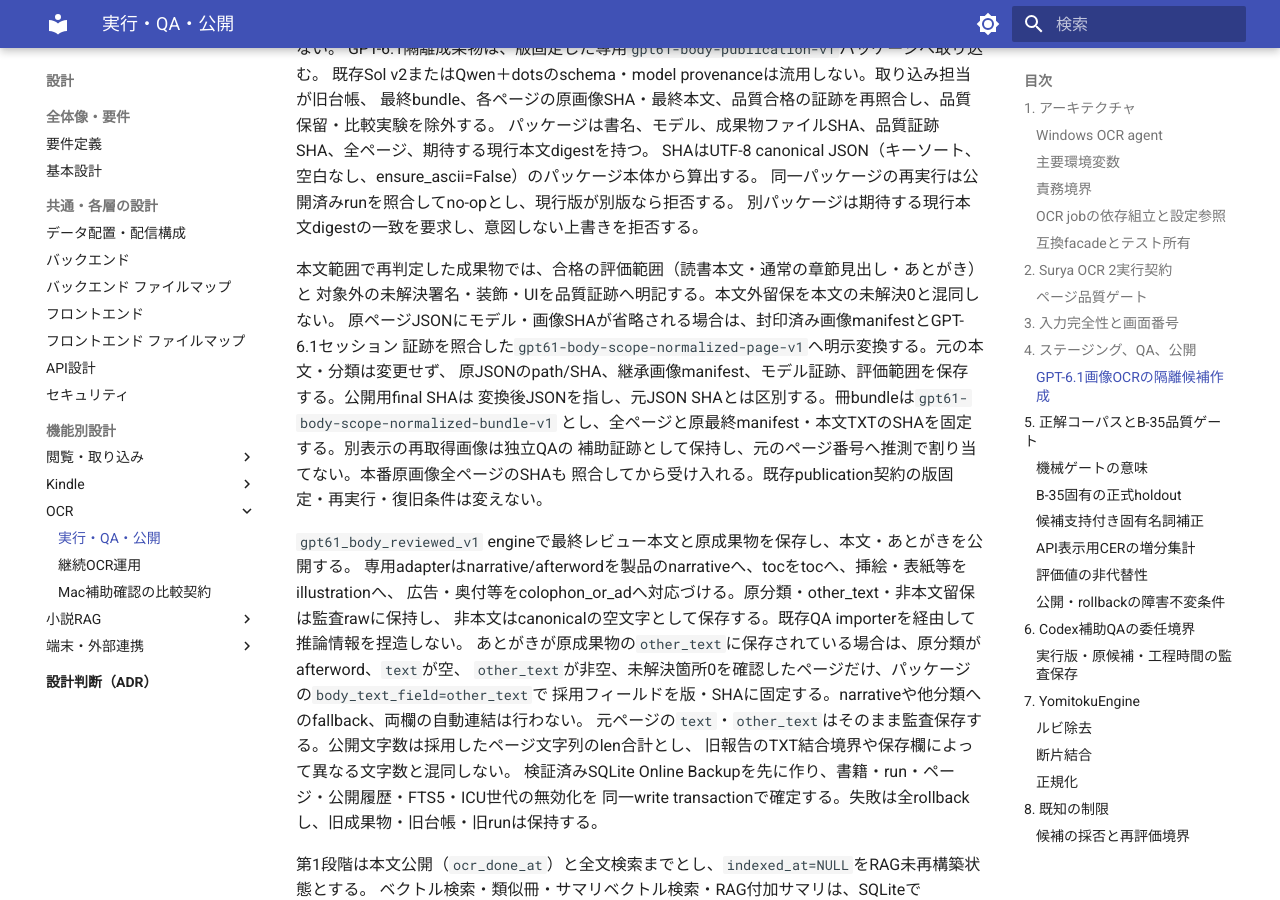
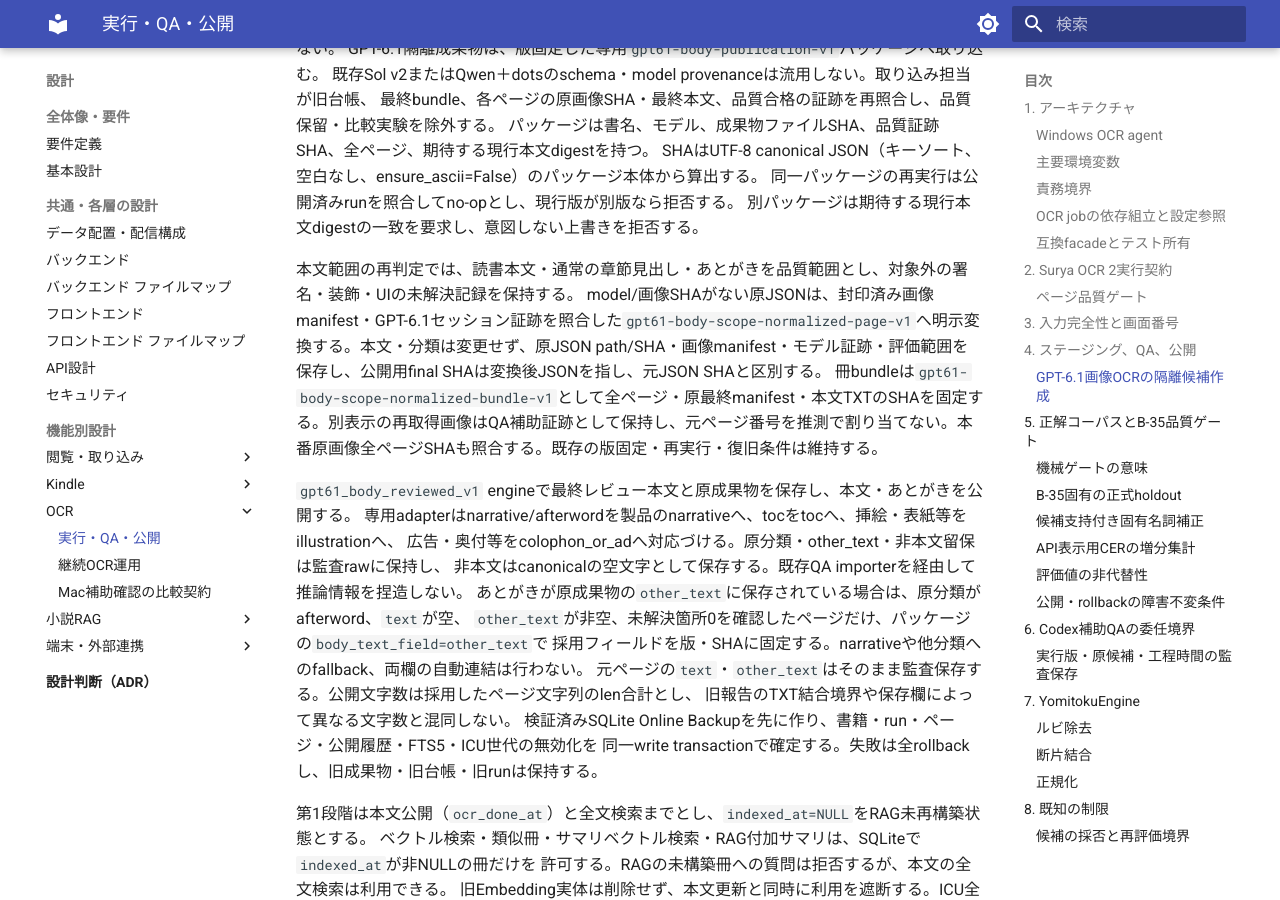
Before and after one commit to kkmmyr/Pic2PDF_Viewer, an MkDocs documentation site: the page built from docs/design/詳細設計/機能別/OCR設計書.md, in a window 1280 px wide and 900 px high, scrolled down 14826 px. Built offline with MkDocs 1.6.1 and Material for MkDocs 9.7.7, drawn with Linux system fonts in a browser that asks for light colours.

Commit message:
fix(qa): reject unready books in every retrieval mode
Keep published-body and RAG availability separate when using quoted QA.
Document the adopted retrieval profile and keep OCR adapter docs within
its size limit.

Co-Authored-By: Codex GPT-6 <noreply@anthropic.com>

```diff
--- a/docs/design/詳細設計/機能別/OCR設計書.md
+++ b/docs/design/詳細設計/機能別/OCR設計書.md
@@ -443,15 +443,9 @@ SHAはUTF-8 canonical JSON（キーソート、空白なし、ensure_ascii=False
 同一パッケージの再実行は公開済みrunを照合してno-opとし、現行版が別版なら拒否する。
 別パッケージは期待する現行本文digestの一致を要求し、意図しない上書きを拒否する。
 
-本文範囲で再判定した成果物では、合格の評価範囲（読書本文・通常の章節見出し・あとがき）と
-対象外の未解決署名・装飾・UIを品質証跡へ明記する。本文外留保を本文の未解決0と混同しない。
-原ページJSONにモデル・画像SHAが省略される場合は、封印済み画像manifestとGPT-6.1セッション
-証跡を照合した`gpt61-body-scope-normalized-page-v1`へ明示変換する。元の本文・分類は変更せず、
-原JSONのpath/SHA、継承画像manifest、モデル証跡、評価範囲を保存する。公開用final SHAは
-変換後JSONを指し、元JSON SHAとは区別する。冊bundleは`gpt61-body-scope-normalized-bundle-v1`
-とし、全ページと原最終manifest・本文TXTのSHAを固定する。別表示の再取得画像は独立QAの
-補助証跡として保持し、元のページ番号へ推測で割り当てない。本番原画像全ページのSHAも
-照合してから受け入れる。既存publication契約の版固定・再実行・復旧条件は変えない。
+本文範囲の再判定では、読書本文・通常の章節見出し・あとがきを品質範囲とし、対象外の署名・装飾・UIの未解決記録を保持する。
+model/画像SHAがない原JSONは、封印済み画像manifest・GPT-6.1セッション証跡を照合した`gpt61-body-scope-normalized-page-v1`へ明示変換する。本文・分類は変更せず、原JSON path/SHA・画像manifest・モデル証跡・評価範囲を保存し、公開用final SHAは変換後JSONを指し、元JSON SHAと区別する。
+冊bundleは`gpt61-body-scope-normalized-bundle-v1`として全ページ・原最終manifest・本文TXTのSHAを固定する。別表示の再取得画像はQA補助証跡として保持し、元ページ番号を推測で割り当てない。本番原画像全ページSHAも照合する。既存の版固定・再実行・復旧条件は維持する。
 
 `gpt61_body_reviewed_v1` engineで最終レビュー本文と原成果物を保存し、本文・あとがきを公開する。
 専用adapterはnarrative/afterwordを製品のnarrativeへ、tocをtocへ、挿絵・表紙等をillustrationへ、
```
Also changed, not shown: docs/design/詳細設計/機能別/小説RAG_検索QA設計.md (+8 -0 lines), docs/log/変更履歴.md (+4 -0 lines), 2 other files.
